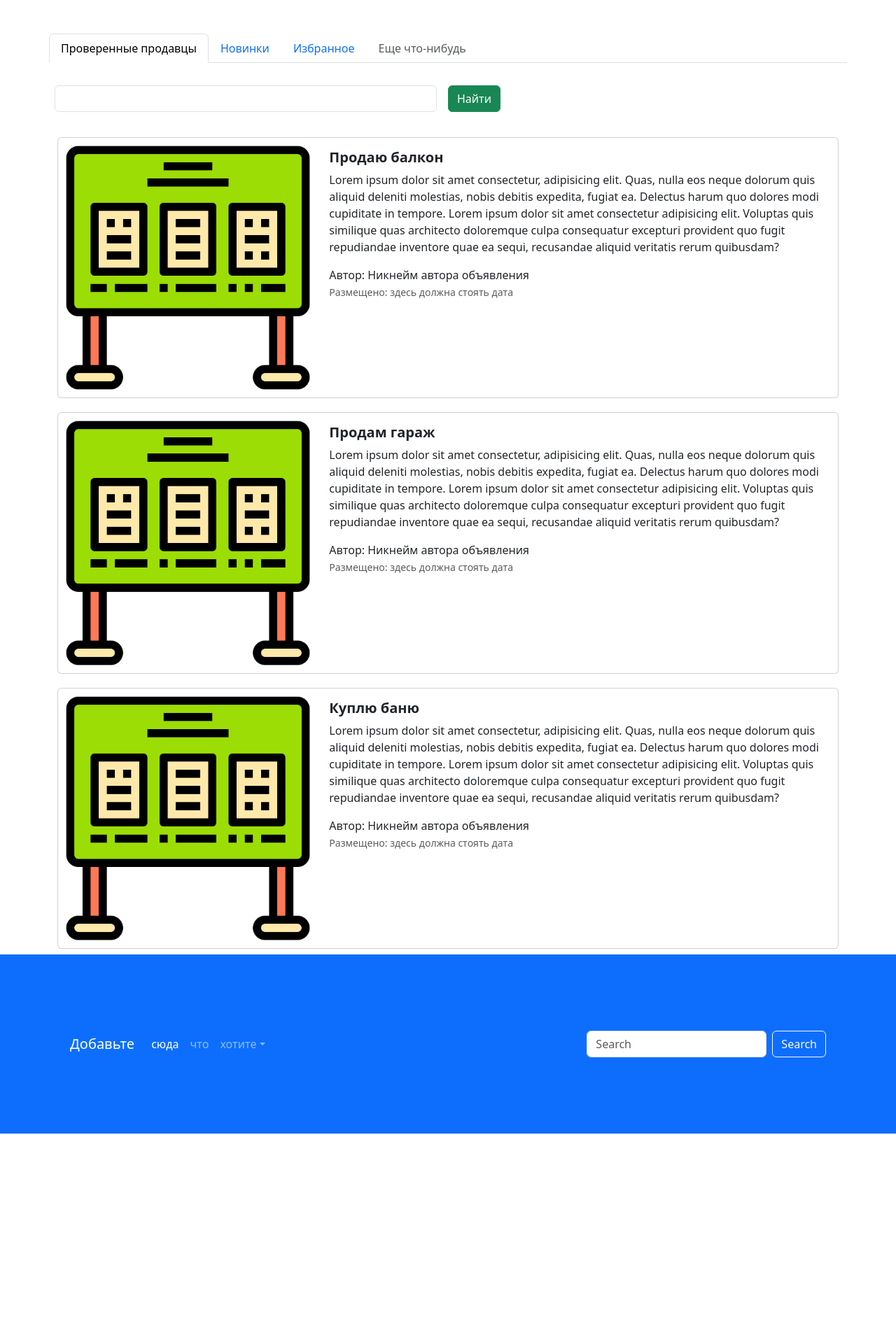
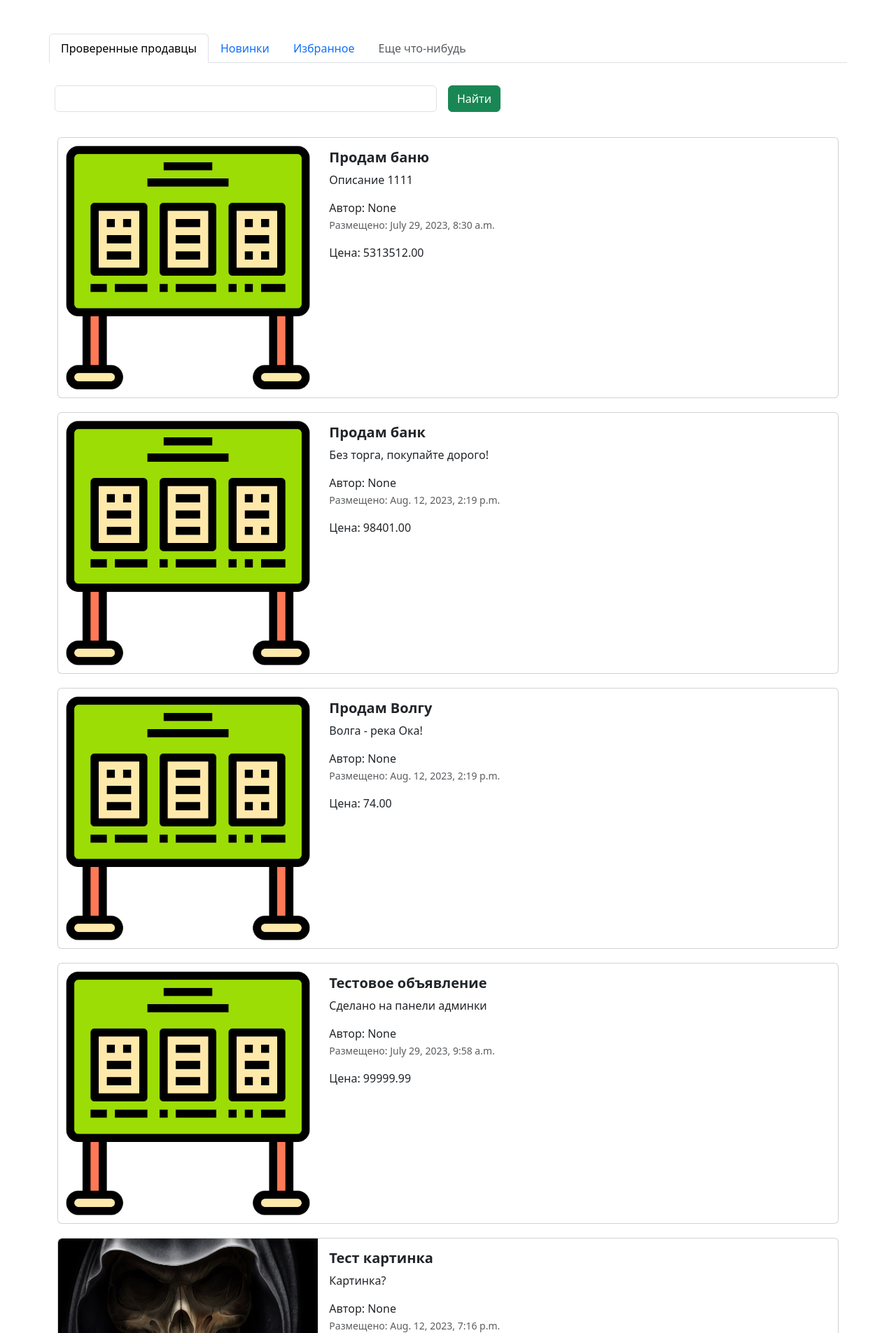
Before and after one commit to HPashaS/Modul_4, a Django app: template ads/templates/index.html in a window 1280 px wide. Shown: the part 700-2605 px from the top of the page at 70% size. Before the commit the page ends 2320 px from the top, so only its background shows below. Run offline with Django 4.2, Linux system fonts and the light colour scheme; the template is opened without the code that fills it: values that come from a table or form of the project are taken from there, others are empty; data comes from the database, SQL or seed files in the repository; both versions use the stored data as it was after the commit; parts of the project's set-up code (start-up, migrations or seed data) failed here and were passed over; some libraries are stand-ins or nearby versions.

Commit message:
Задание к Занятию 9

```diff
--- a/ads/ads/settings.py
+++ b/ads/ads/settings.py
@@ -127,3 +127,6 @@
 # https://docs.djangoproject.com/en/4.2/ref/settings/#default-auto-field
 
 DEFAULT_AUTO_FIELD = 'django.db.models.BigAutoField'
+
+MEDIA_ROOT = Path.joinpath(BASE_DIR, 'media/')
+MEDIA_URL = 'media/'
--- a/ads/ads/urls.py
+++ b/ads/ads/urls.py
@@ -16,9 +16,14 @@
 """
 from django.contrib import admin
 from django.urls import path, include
+from django.conf import settings
+from django.conf.urls.static import static
 
 urlpatterns = [
     path('admin/', admin.site.urls),
     path('', include('app_ads.urls')),
     path('lesson_4', include('app_lesson_4.urls')),
 ]
+
+if settings.DEBUG:
+    urlpatterns+=static(settings.MEDIA_URL, document_root = settings.MEDIA_ROOT)
--- a/ads/app_ads/admin.py
+++ b/ads/app_ads/admin.py
@@ -2,13 +2,13 @@
 from .models import Advertisement
 
 class AdvertisementAdmin(admin.ModelAdmin):
-    list_display = ['id', 'title', 'description', 'price', 'created_date','updated_date', 'auction'] # выводим данные таблицы в админке
+    list_display = ['id', 'title', 'description', 'price', 'created_date','updated_date', 'auction', 'get_html_image'] # выводим данные таблицы в админке
     list_filter = ['auction', 'created_at'] # Задаем фильтрацию
     actions = ['make_action_at_false', 'make_action_at_true'] # Зададим действия с объектами таблицы и создадим данные фукнции, обернув в декоратор
 
     fieldsets = ( # При создании объявления, разделим данные на категории
         ('Общее', {
-            'fields' : ('title','description')
+            'fields' : ('title','description', 'image')
             }),
 
         ('Финансы', {
--- a/ads/app_ads/models.py
+++ b/ads/app_ads/models.py
@@ -1,7 +1,9 @@
 from django.db import models
 from django.contrib import admin
 from django.utils.html import format_html
+from django.contrib.auth import get_user_model
 
+User = get_user_model()
 # Здесь создаются модели новых таблиц, затем нужно будет мигрировоть с помощью "python manage.py migrate" их в БД, но сначала их создать с помощью "python manage.py makemigrations" в миграциях
 class Advertisement(models.Model):
     def __str__(self):
@@ -15,6 +17,8 @@
     auction = models.BooleanField('торг', help_text='Отметьте, если торг уместен') # Булевое поле. значение help_text - текст-подсказка
     created_at = models.DateTimeField(auto_now_add=True) # Поле для даты создания, auto_now_add - при создании объявления
     updated_at = models.DateTimeField(auto_now=True) # Поле для даты обновления, auto_now - при обновлении
+    image=models.ImageField("изображение", upload_to="advertisements/")
+    user = models.ForeignKey(User, verbose_name='пользователь', on_delete=models.CASCADE, null=True, blank=True)
 
     @admin.display(description='дата создания')
     def created_date(self):
@@ -35,3 +39,8 @@
                 '<span style="color: blue; font-weight: bold;">Сегодня в {}</span>', updated_time # вернем в нужном формате + время
             )
         return self.updated_at.strftime("%d.%m.%Y в %H:%M:%S") # иначе другой формат
+
+    @admin.display(description='фото')
+    def get_html_image(self):
+        if self.image: # если картинка есть, то вернем в нужном формате
+            return format_html('<img src="{url}" style="max-width: 120px; max-height: 120px;">', url=self.image.url)
--- a/ads/app_ads/views.py
+++ b/ads/app_ads/views.py
@@ -1,9 +1,12 @@
 from django.shortcuts import render
 from django.http import HttpResponse
+from .models import Advertisement # импортируем таблицу (модель)
 
 # Create your views here.(Создавайте свои представления здесь.)
 def index(request):
-    return render(request,'index.html')
+    advertisements = Advertisement.objects.all() # вытаскиваем все данные (объявления) из модели
+    context = {'advertisements':advertisements} # создаем словарь
+    return render(request, 'index.html', context) # передаем в параметр созданную переменную
 
 def top_sellers(request):
     return render(request,'top-sellers.html')
--- a/ads/templates/index.html
+++ b/ads/templates/index.html
@@ -94,88 +94,33 @@
     </div>
   </form>
 </div>
+  {% for adv in advertisements %}
   <div class="col">
     <div class="card mb-2" style="max-width: 1200px; margin-top: 20px;">
       <div class="row g-0">
         <div class="col-md-4">
           <a href="advertisement.html" class="nav-link">
-          <img src='{% static "img/adv.png" %}' class="img-fluid rounded-start" alt="Card title">
+            <img src="{% if adv.image %}{{adv.image.url}}{% else %}{% static 'img/adv.png' %}{% endif %}" class="img-fluid rounded-start" alt="Card title">
           </a>
         </div>
         <div class="col-md-8">
           <div class="card-body">
             <h5 class="card-title">
-            <a href="advertisement.html" class="nav-link"><strong>Продаю балкон</strong></a>
+              <a href="advertisement.html" class="nav-link"><strong>{{adv.title}}</strong></a>
             </h5>
             <a href="advertisement.html" class="nav-link">
               <p class="card-text">
-              Lorem ipsum dolor sit amet consectetur, adipisicing elit. Quas, nulla eos neque dolorum quis aliquid
-              deleniti molestias, nobis debitis expedita, fugiat ea. Delectus harum quo dolores modi cupiditate in
-              tempore. Lorem ipsum dolor sit amet consectetur adipisicing elit. Voluptas quis similique quas
-              architecto doloremque culpa consequatur excepturi provident quo fugit repudiandae inventore quae ea
-              sequi, recusandae aliquid veritatis rerum quibusdam?
+                {{adv.description}}
               </p>
-            <span>Автор: Никнейм автора объявления</span>
-            <p class="card-text"><small class="text-muted">Размещено: здесь должна стоять дата</small></p>
+              <span>Автор: {{adv.user}}</span>
+              <p class="card-text"><small class="text-muted">Размещено: {{adv.created_at}}</small></p>
+              <span>Цена: {{ adv.price }}</span>
             </a>
           </div>
         </div>
       </div>
     </div>
-  <div class="card mb-2" style="max-width: 1200px; margin-top: 20px;">
-    <div class="row g-0">
-      <div class="col-md-4">
-        <a href="advertisement.html" class="nav-link">
-          <img src='{% static "img/adv.png" %}' class="img-fluid rounded-start" alt="Card title">
-        </a>
-      </div>
-      <div class="col-md-8">
-        <div class="card-body">
-          <h5 class="card-title">
-            <a href="advertisement.html" class="nav-link"><strong>Продам гараж</strong></a>
-          </h5>
-          <a href="advertisement.html" class="nav-link">
-            <p class="card-text">
-              Lorem ipsum dolor sit amet consectetur, adipisicing elit. Quas, nulla eos neque dolorum quis aliquid
-              deleniti molestias, nobis debitis expedita, fugiat ea. Delectus harum quo dolores modi cupiditate in
-              tempore. Lorem ipsum dolor sit amet consectetur adipisicing elit. Voluptas quis similique quas
-              architecto doloremque culpa consequatur excepturi provident quo fugit repudiandae inventore quae ea
-              sequi, recusandae aliquid veritatis rerum quibusdam?
-            </p>
-            <span>Автор: Никнейм автора объявления</span>
-            <p class="card-text"><small class="text-muted">Размещено: здесь должна стоять дата</small></p>
-          </a>
-        </div>
-      </div>
-    </div>
-  </div>
-  <div class="card mb-2" style="max-width: 1200px; margin-top: 20px;">
-    <div class="row g-0">
-      <div class="col-md-4">
-        <a href="advertisement.html" class="nav-link">
-          <img src='{% static "img/adv.png" %}' class="img-fluid rounded-start" alt="Card title">
-        </a>
-      </div>
-      <div class="col-md-8">
-        <div class="card-body">
-          <h5 class="card-title">
-            <a href="advertisement.html" class="nav-link"><strong>Куплю баню</strong></a>
-          </h5>
-          <a href="advertisement.html" class="nav-link">
-            <p class="card-text">
-              Lorem ipsum dolor sit amet consectetur, adipisicing elit. Quas, nulla eos neque dolorum quis aliquid
-              deleniti molestias, nobis debitis expedita, fugiat ea. Delectus harum quo dolores modi cupiditate in
-              tempore. Lorem ipsum dolor sit amet consectetur adipisicing elit. Voluptas quis similique quas
-              architecto doloremque culpa consequatur excepturi provident quo fugit repudiandae inventore quae ea
-              sequi, recusandae aliquid veritatis rerum quibusdam?
-            </p>
-            <span>Автор: Никнейм автора объявления</span>
-            <p class="card-text"><small class="text-muted">Размещено: здесь должна стоять дата</small></p>
-          </a>
-        </div>
-      </div>
-    </div>
-  </div>
+    {% endfor %}
   </div>
 </div>
 <footer style="padding: 100px;" class="bg-primary">
```
Also changed, not shown: ads/app_ads/migrations/0003_advertisement_image_advertisement_user.py (added), ads/db.sqlite3, ads/media/advertisements/Skeleton.png (added). Lines whose indentation alone changed are shown as unchanged.
